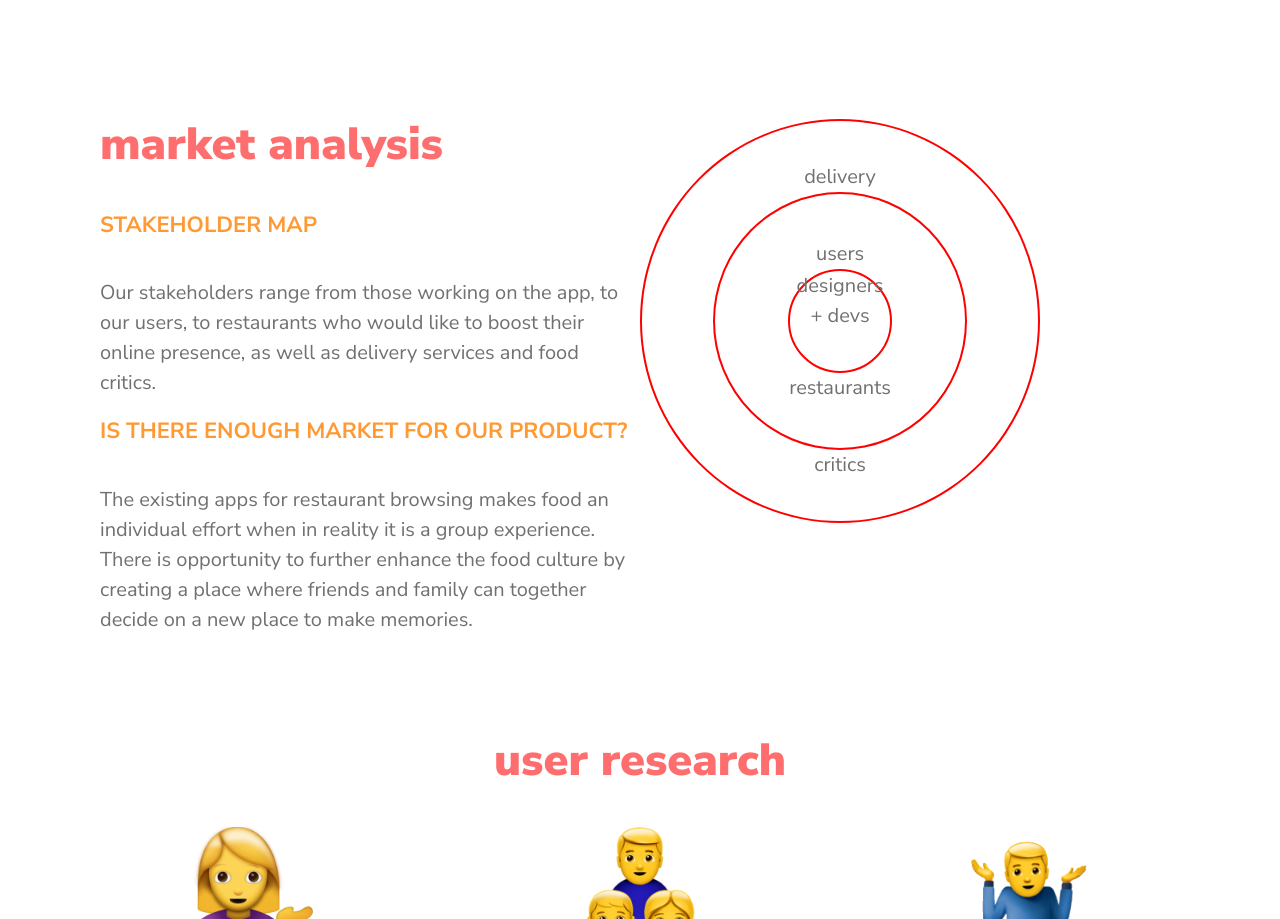
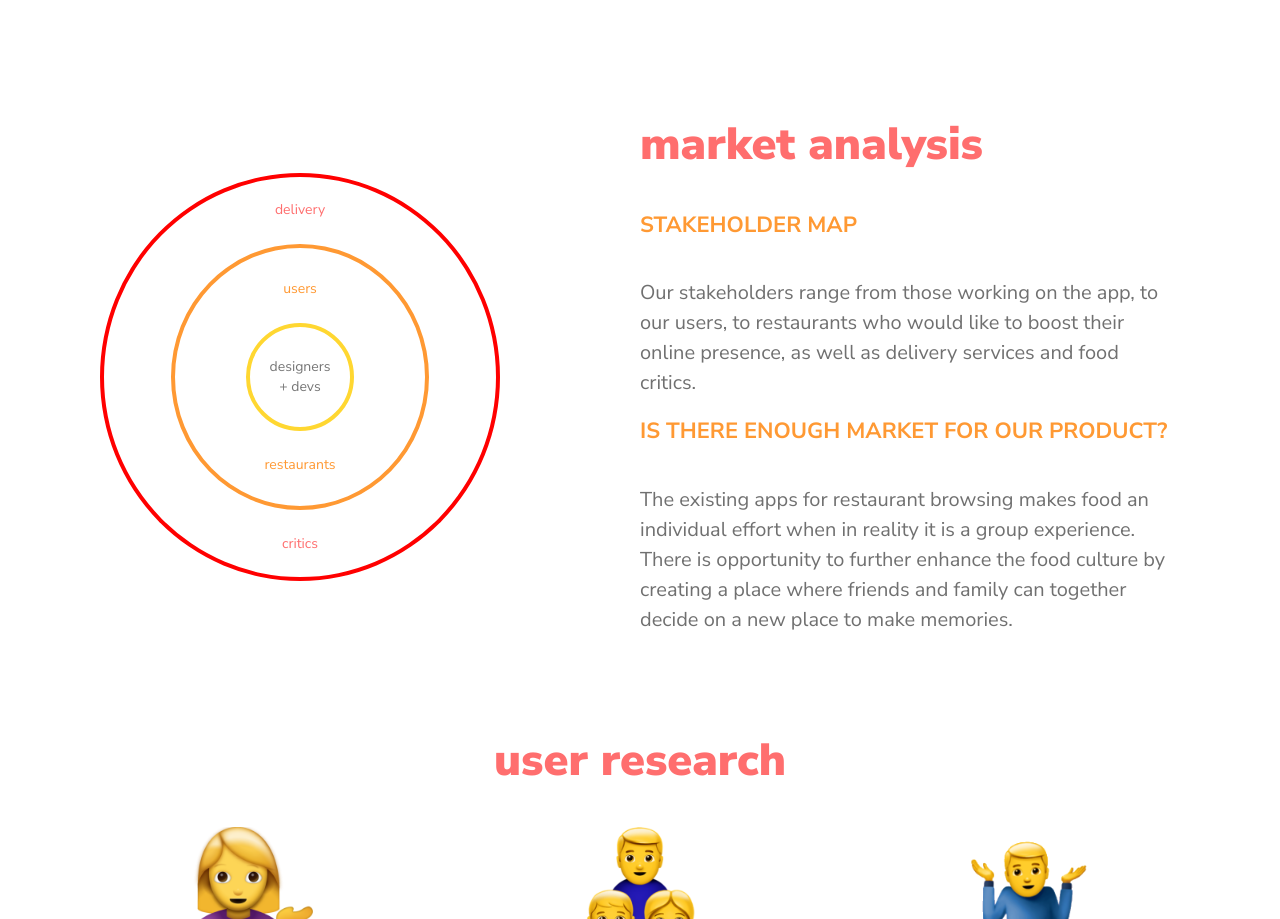
Before and after one commit to EricNavar/Common-Ground, a React (Create React App) app: page / in a window 1280 px wide. Shown: the part 1002-1921 px from the top of the page. Built offline with nearby package versions, Linux system fonts and the light colour scheme.

Commit message:
improve styling of stakeholders graph add document title

```diff
--- a/src/components/DesignProcess.js
+++ b/src/components/DesignProcess.js
@@ -14,7 +14,7 @@ const useStyles = makeStyles({
 
 export default function Error404Page() {
   React.useEffect(() => {
-    document.title = 'Page not found | DC Rock Fitness';
+    document.title = 'Common Ground';
   }, []);
   const classes = useStyles();
   return (
--- a/src/components/MarketAnalysis.js
+++ b/src/components/MarketAnalysis.js
@@ -10,16 +10,37 @@ const useStyles = makeStyles({
     marginLeft: 'auto',
     marginRight: 'auto',
   },
-  circle: {
+  circleOuter: {
     borderStyle: 'solid',
-    borderWidth: 2,
+    borderWidth: 4,
     borderColor: 'red',
     borderRadius: '50%',
     textAlign: 'center',
+    height: 0, paddingTop: '100%', position: 'relative'
   },
-  aspectRatioBox: {
-    width: 400,
+  innermostCircle: {
+    borderStyle: 'solid',
+    borderWidth: 4,
+    borderColor: '#FFD731',
+    borderRadius: '50%',
+    textAlign: 'center',
+    width: 100,
+    height: 100,
+    display: 'flex',
+    alignItems: 'center'
   },
+  circleInner: {
+    top: '50%',
+    right: '50%',
+    position: 'absolute',
+    transform: 'translate(50%, -50%)'
+  },
+  bottomMargin: {
+    marginBottom: 24
+  },
+  topMargin: {
+    marginTop: 24
+  }
 });
 
 
@@ -30,7 +51,41 @@ export default function Error404Page() {
   const classes = useStyles();
   return (
     <section className={classes.marketAnalysis}>
-      <Grid container>
+      <Grid
+        container
+        direction="row"
+        justify="center"
+        alignItems="center"
+      >
+        <Grid item xs={12} md={6}>
+          <div id='stakeholders' style={{width:400}}>
+            <div className={classes.circleOuter} color='primary'>
+              <div className={classes.circleInner}>
+                <Typography variant='body2' className={classes.bottomMargin} style={{color:'#FF6E6E'}}>
+                  delivery
+                </Typography>
+                <div className={classes.circleOuter} style={{ width: 250, borderColor: '#FF9933' }}>
+                  <div className={classes.circleInner}>
+                    <Typography variant='body2' className={classes.bottomMargin} style={{color:'#FF9933'}}>
+                      users
+                    </Typography>
+                    <div className={classes.innermostCircle}>
+                      <Typography variant='body2' color='textSecondary' style={{margin:'auto'}}>
+                        designers<br />+ devs
+                      </Typography>
+                    </div>
+                    <Typography variant='body2' className={classes.topMargin} style={{color:'#FF9933'}}>
+                      restaurants
+                    </Typography>
+                  </div>
+                </div>
+                <Typography variant='body2' className={classes.topMargin} color='primary'>
+                  critics
+                </Typography>
+              </div>
+            </div>
+          </div>
+        </Grid>
         <Grid item xs={12} md={6}>
           <Typography component='h1' variant='h1' color='primary'>
             Market Analysis
@@ -49,35 +104,6 @@ export default function Error404Page() {
             The existing apps for restaurant browsing makes food an individual effort when in reality it is a group experience. There is opportunity to further enhance the food culture by creating a place where friends and family can together decide on a new place to make memories.
           </Typography>
         </Grid>
-        <Grid item xs={12} md={6}>
-          <div id='graph' className={classes.aspectRatioBox}>
-            <div className={classes.circle} style={{ height: 0, paddingTop: '100%', position: 'relative' }}>
-              <div style={{ top: '50%', right: '50%', position: 'absolute', transform: 'translate(50%, -50%)' }}>
-                <Typography className={classes.absoluteText}>
-                  delivery
-                </Typography>
-                <div className={classes.circle} style={{ height: 0, paddingTop: '100%', position: 'relative', width: 250 }}>
-                  <div style={{ top: '50%', right: '50%', position: 'absolute', transform: 'translate(50%, -50%)' }}>
-                    <Typography className={classes.absoluteText}>
-                      users
-                    </Typography>
-                    <div className={classes.circle} style={{ width: 100, height: 100 }}>
-                      <Typography className={classes.absoluteText}>
-                        designers<br />+ devs
-                      </Typography>
-                    </div>
-                    <Typography className={classes.absoluteText}>
-                      restaurants
-                    </Typography>
-                  </div>
-                </div>
-                <Typography className={classes.absoluteText}>
-                  critics
-                </Typography>
-              </div>
-            </div>
-          </div>
-        </Grid>
       </Grid>
     </section>
   );
```
